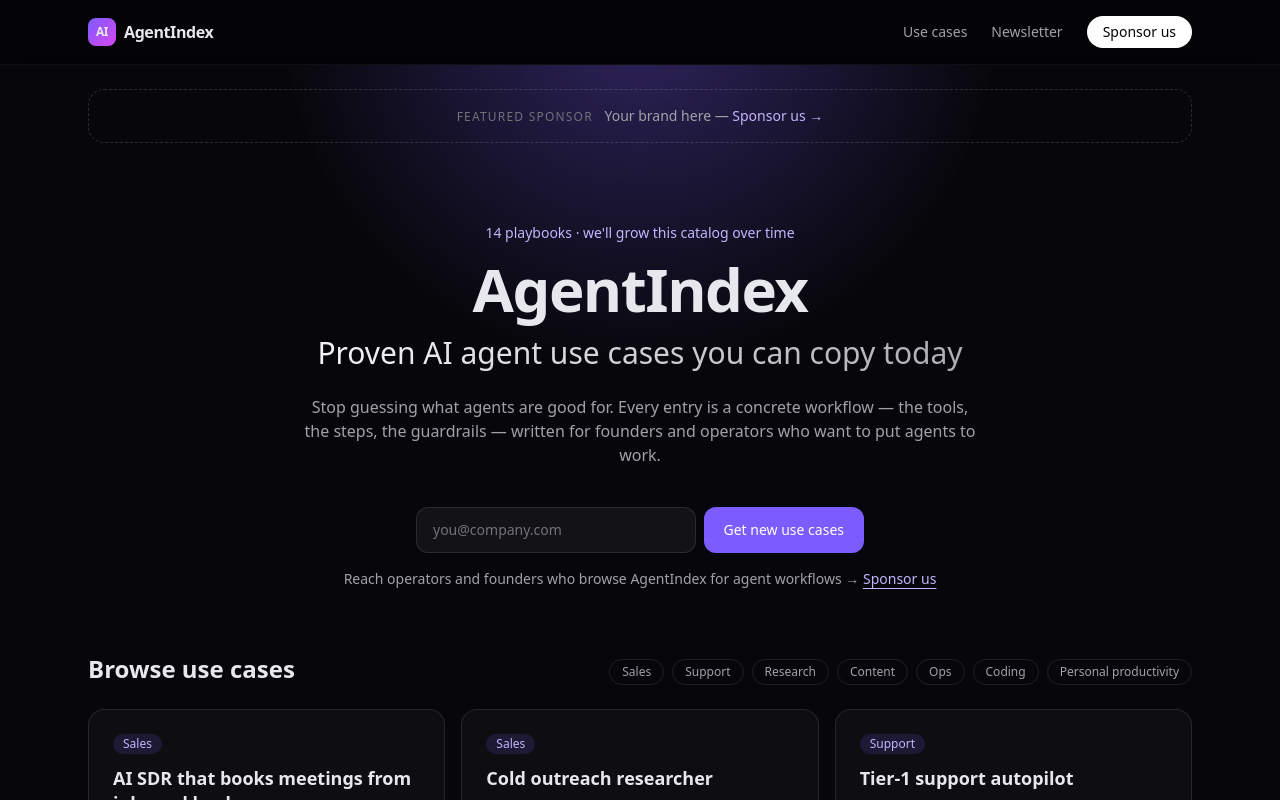
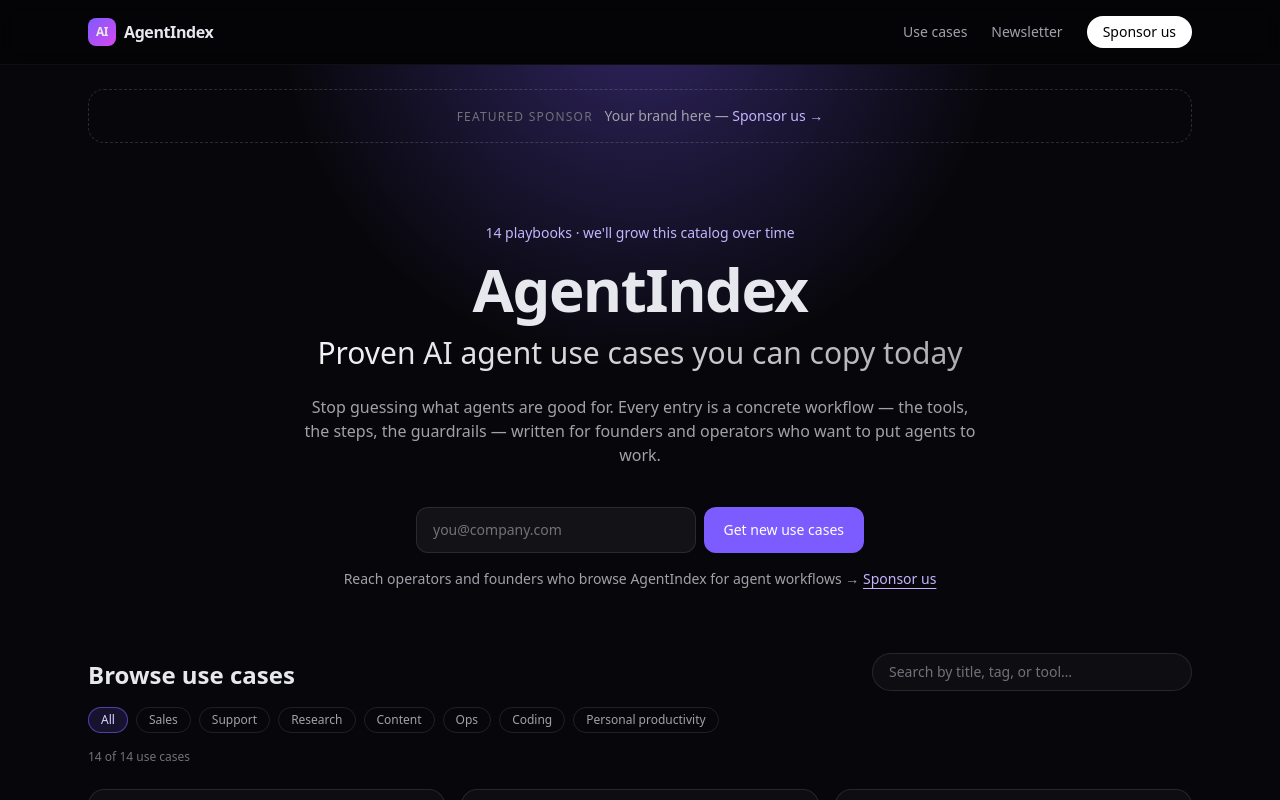
Before and after one commit to robertozanatta1/AgentIndex, a Next.js app: page / in a window 1280 px wide. Shown: the top 800 px of the page. Built offline with nearby package versions, Linux system fonts and the light colour scheme; no server answers.

Commit message:
Add homepage use-case search and category filter

```diff
--- a/app/page.tsx
+++ b/app/page.tsx
@@ -1,11 +1,10 @@
 import Link from "next/link";
 import { getUseCases } from "@/lib/data";
-import UseCaseCard from "@/components/UseCaseCard";
+import UseCaseBrowser from "@/components/UseCaseBrowser";
 import SponsorSlot from "@/components/SponsorSlot";
 import SubscribeForm from "@/components/SubscribeForm";
 export default function Home() {
   const all = getUseCases();
-  const cats = Array.from(new Set(all.map((u) => u.category)));
   return (
     <main>
       <section className="glow">
@@ -21,11 +20,7 @@
         </div>
       </section>
       <section id="usecases" className="mx-auto max-w-6xl px-6">
-        <div className="mb-6 flex flex-wrap items-end justify-between gap-4">
-          <h2 className="text-2xl font-semibold">Browse use cases</h2>
-          <div className="flex flex-wrap gap-2">{cats.map((c) => <span key={c} className="rounded-full border border-white/10 px-3 py-1 text-xs text-zinc-400">{c}</span>)}</div>
-        </div>
-        <div className="grid gap-4 sm:grid-cols-2 lg:grid-cols-3">{all.map((u) => <UseCaseCard key={u.slug} u={u} />)}</div>
+        <UseCaseBrowser all={all} />
       </section>
       <section className="mx-auto mt-20 max-w-6xl px-6">
         <div className="flex flex-col items-center justify-between gap-6 rounded-3xl border border-accent/30 bg-gradient-to-br from-accent/20 to-fuchsia-500/10 p-10 sm:flex-row">
--- /dev/null
+++ b/components/UseCaseBrowser.tsx
@@ -0,0 +1,52 @@
+"use client";
+import { useMemo, useState } from "react";
+import type { UseCase } from "@/lib/data";
+import UseCaseCard from "@/components/UseCaseCard";
+
+export default function UseCaseBrowser({ all }: { all: UseCase[] }) {
+  const [q, setQ] = useState("");
+  const [cat, setCat] = useState<string | null>(null);
+  const cats = useMemo(() => Array.from(new Set(all.map((u) => u.category))), [all]);
+  const results = useMemo(() => {
+    const terms = q.toLowerCase().trim().split(/\s+/).filter(Boolean);
+    return all.filter((u) => {
+      if (cat && u.category !== cat) return false;
+      if (!terms.length) return true;
+      const hay = [u.title, u.description, u.category, ...u.tags, ...u.tools].join(" ").toLowerCase();
+      return terms.every((t) => hay.includes(t));
+    });
+  }, [all, q, cat]);
+  const chip = (active: boolean) =>
+    `rounded-full border px-3 py-1 text-xs transition ${active ? "border-accent/60 bg-accent/15 text-violet-200" : "border-white/10 text-zinc-400 hover:border-white/30 hover:text-white"}`;
+  return (
+    <>
+      <div className="mb-6 flex flex-col gap-4">
+        <div className="flex flex-wrap items-end justify-between gap-4">
+          <h2 className="text-2xl font-semibold">Browse use cases</h2>
+          <input
+            type="search"
+            value={q}
+            onChange={(e) => setQ(e.target.value)}
+            placeholder="Search by title, tag, or tool…"
+            aria-label="Search use cases"
+            className="w-full rounded-full border border-white/10 bg-white/[0.03] px-4 py-2 text-sm text-white placeholder:text-zinc-500 focus:border-accent/60 focus:outline-none sm:w-80"
+          />
+        </div>
+        <div className="flex flex-wrap gap-2" role="group" aria-label="Filter by category">
+          <button type="button" onClick={() => setCat(null)} aria-pressed={cat === null} className={chip(cat === null)}>All</button>
+          {cats.map((c) => (
+            <button key={c} type="button" onClick={() => setCat(cat === c ? null : c)} aria-pressed={cat === c} className={chip(cat === c)}>{c}</button>
+          ))}
+        </div>
+        <p className="text-xs text-zinc-500" aria-live="polite">{results.length} of {all.length} use cases</p>
+      </div>
+      {results.length ? (
+        <div className="grid gap-4 sm:grid-cols-2 lg:grid-cols-3">{results.map((u) => <UseCaseCard key={u.slug} u={u} />)}</div>
+      ) : (
+        <div className="rounded-2xl border border-white/10 p-10 text-center text-zinc-400">
+          No use cases match. <button type="button" onClick={() => { setQ(""); setCat(null); }} className="text-violet-300 underline underline-offset-4">Clear filters</button>
+        </div>
+      )}
+    </>
+  );
+}
```
